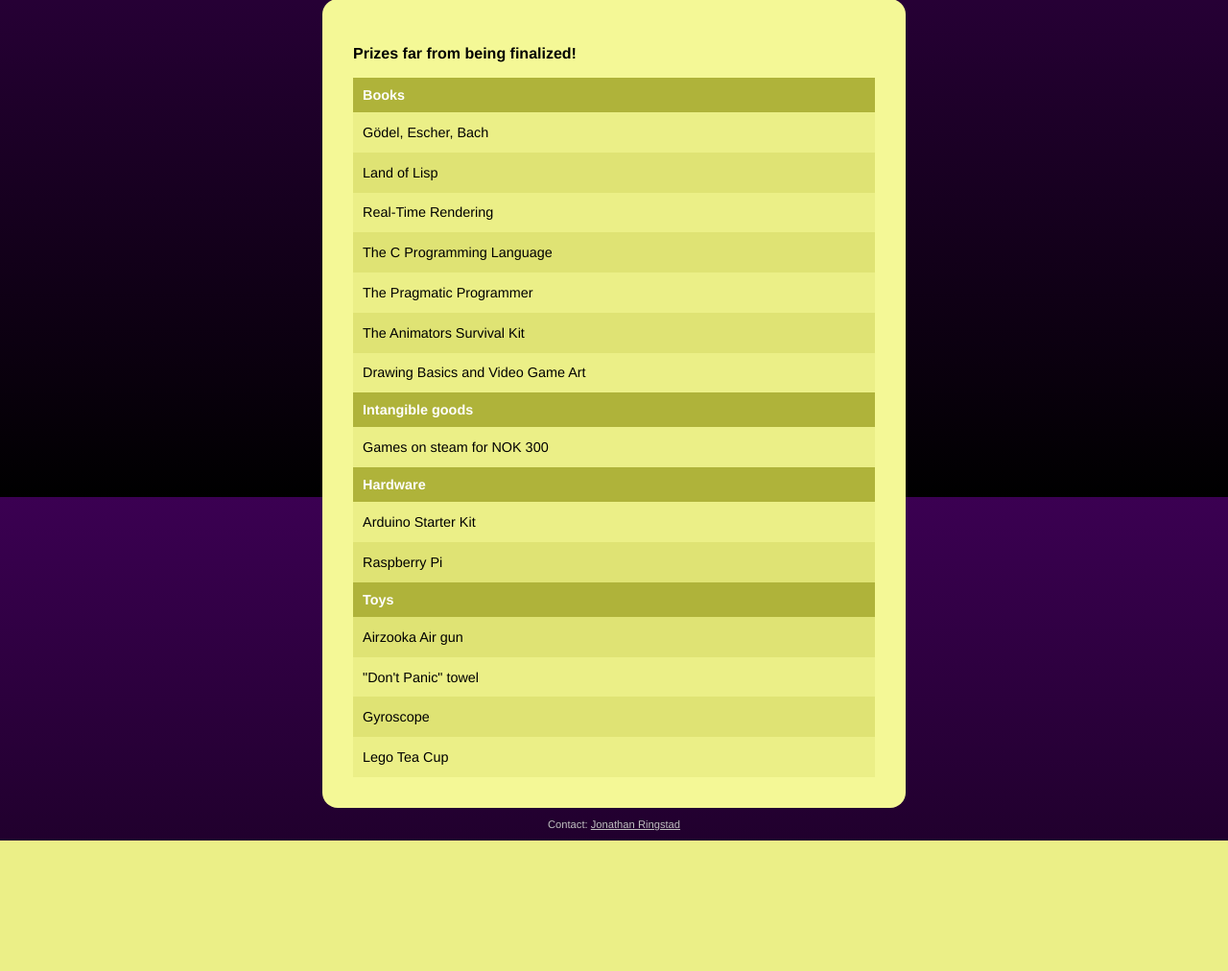
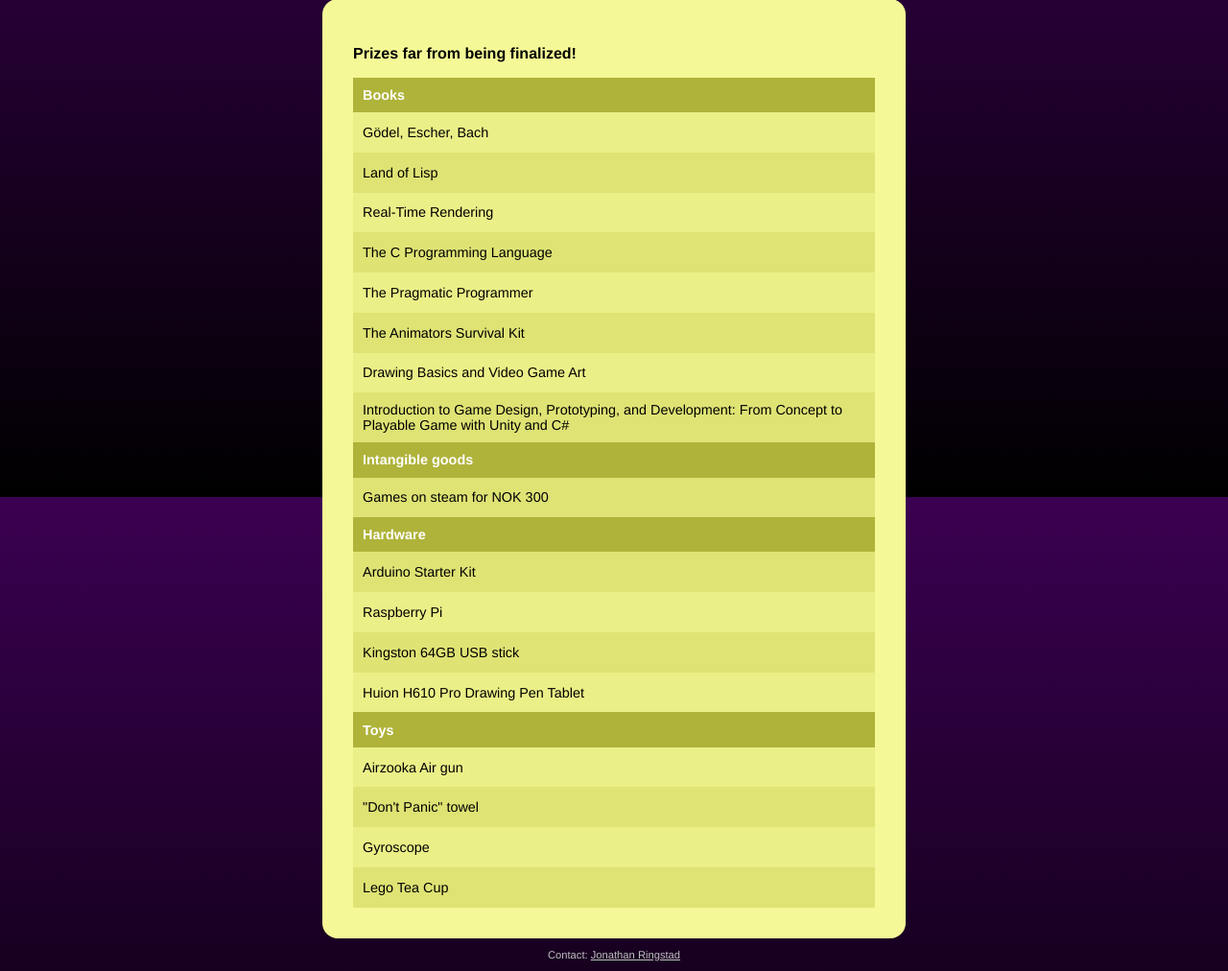
Before and after one commit to kristebo/SonenGameJam, a PHP site: page /prizes/ in a window 1280 px wide. Shown: the part 282-1294 px from the top of the page at 96% size. Before the commit the page ends 1158 px from the top, so only its background shows below. Run offline with PHP 8.4, Linux system fonts and the light colour scheme.

Commit message:
updated prizes

```diff
--- a/prizes/index.php
+++ b/prizes/index.php
@@ -12,7 +12,7 @@
 			<tr><td><a href='http://www.amazon.com/The-Pragmatic-Programmer-Journeyman-Master/dp/020161622X/'>The Pragmatic Programmer</a></td></tr>
 			<tr><td><a href="http://www.amazon.com/Animators-Survival-Kit-Principles-Classical/dp/086547897X/">The Animators Survival Kit</a></td></tr>
 			<tr><td><a href="http://www.amazon.com/Drawing-Basics-Video-Game-Art/dp/0823098478/">Drawing Basics and Video Game Art</a></td></tr>
-
+			<tr><td><a href="http://www.amazon.com/Introduction-Game-Design-Prototyping-Development/dp/0321933168 ">Introduction to Game Design, Prototyping, and Development: From Concept to Playable Game with Unity and C#</a></td></tr>
 
 			<th><strong>Intangible goods</strong></th>
 			<tr><td><a href='http://store.steampowered.com/'>Games on steam for NOK 300</a></td></tr>
@@ -20,7 +20,8 @@
 			<th><strong>Hardware</strong></th>
 			<tr><td><a href='http://arduino.cc/en/Main/ArduinoStarterKit'>Arduino Starter Kit</a></td></tr>
 			<tr><td><a href='http://www.raspberrypi.org/'>Raspberry Pi</a></td></tr>
-			<!-- <tr><td><a href="http://www.huion-tablet.com/product/product.php?sku=1013">Huion H610 Pro Drawing Pen Tablet</a></td></tr> -->
+			<tr><td><a href='https://www.komplett.no/product/801305/datautstyr/minnepenn-usb/kingston-datatraveler-g4-64gb#'>Kingston 64GB USB stick</a></td></tr>
+			<tr><td><a href="http://www.huiontablet.com/huion-h610pro.html">Huion H610 Pro Drawing Pen Tablet</a></td></tr>
 
 			<th><strong>Toys</strong></th>
 			<tr><td><a href='https://www.thinkgeek.com/product/60b6/'>Airzooka Air gun</a></td></tr>
```
